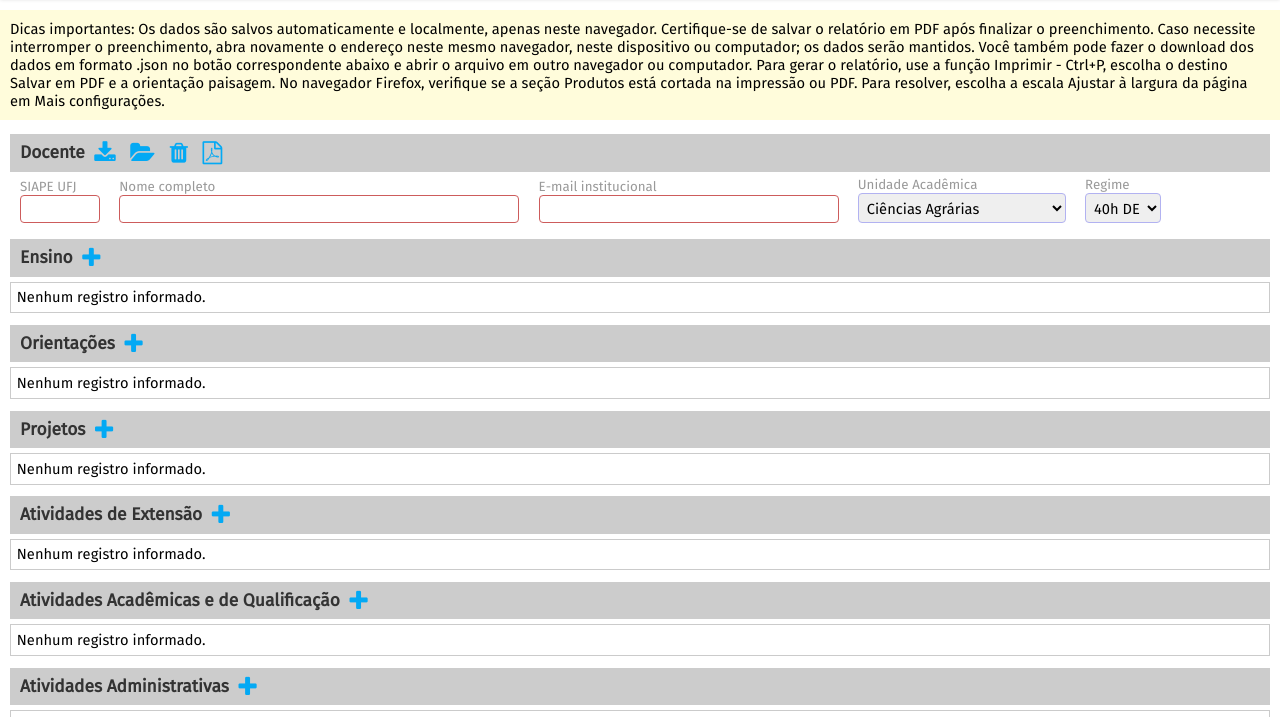
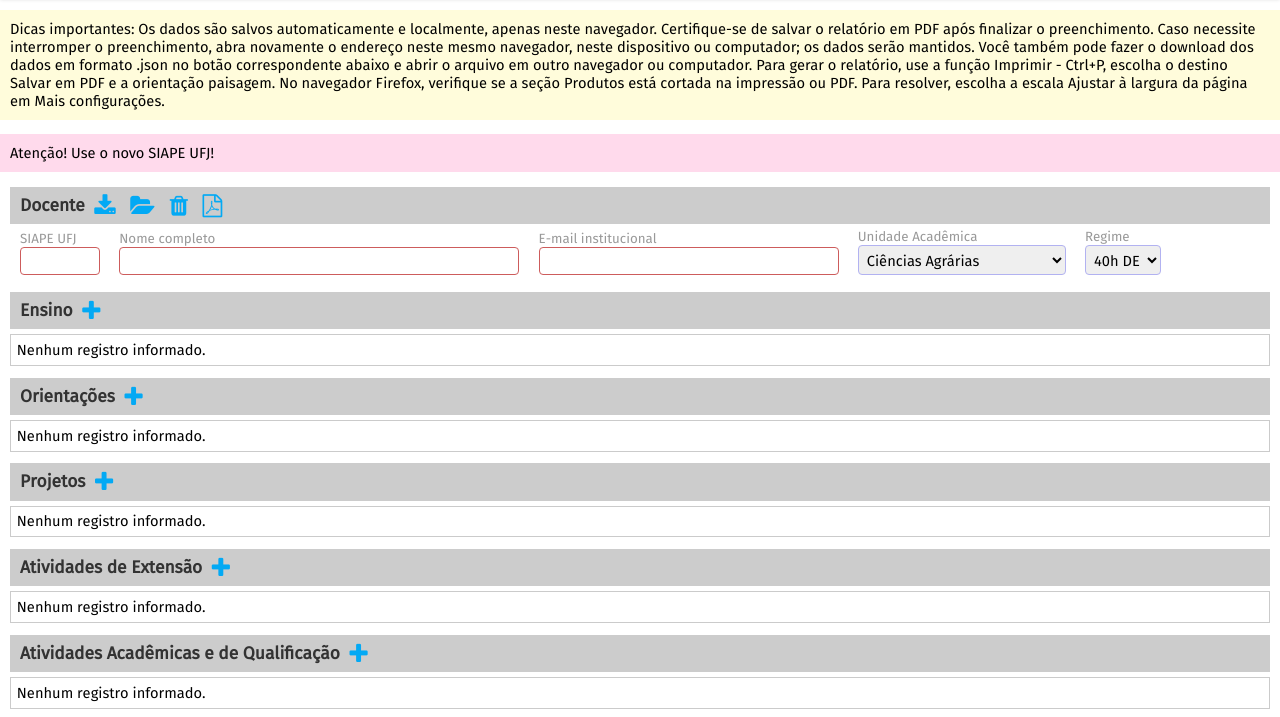
Before and after one commit to thborges/thborges.github.io, a plain HTML site: page radoc/index.html in a window 1280 px wide. Shown: the part 65-782 px from the top of the page. Drawn offline with Linux system fonts and the light colour scheme.

Commit message:
RADOC 2023: Alerta novo siape

```diff
--- a/radoc/index.html
+++ b/radoc/index.html
@@ -29,6 +29,7 @@ Last update: 2023-03-23
 		<p>RELATÓRIO ANUAL DOCENTE 2023</p>
 	</div>
 	<h3 class="noprint">Dicas importantes: Os dados são salvos automaticamente e localmente, apenas neste navegador. Certifique-se de salvar o relatório em PDF após finalizar o preenchimento. Caso necessite interromper o preenchimento, abra novamente o endereço neste mesmo navegador, neste dispositivo ou computador; os dados serão mantidos. Você também pode fazer o download dos dados em formato .json no botão correspondente abaixo e abrir o arquivo em outro navegador ou computador. Para gerar o relatório, use a função Imprimir - Ctrl+P, escolha o destino Salvar em PDF e a orientação paisagem. No navegador Firefox, verifique se a seção Produtos está cortada na impressão ou PDF. Para resolver, escolha a escala Ajustar à largura da página em Mais configurações.</h3>
+	<h3 class="noprint" style="background-color: #ff36942e;">Atenção! Use o novo SIAPE UFJ!</h3>
 </div>
 
 <div class="form">
```
